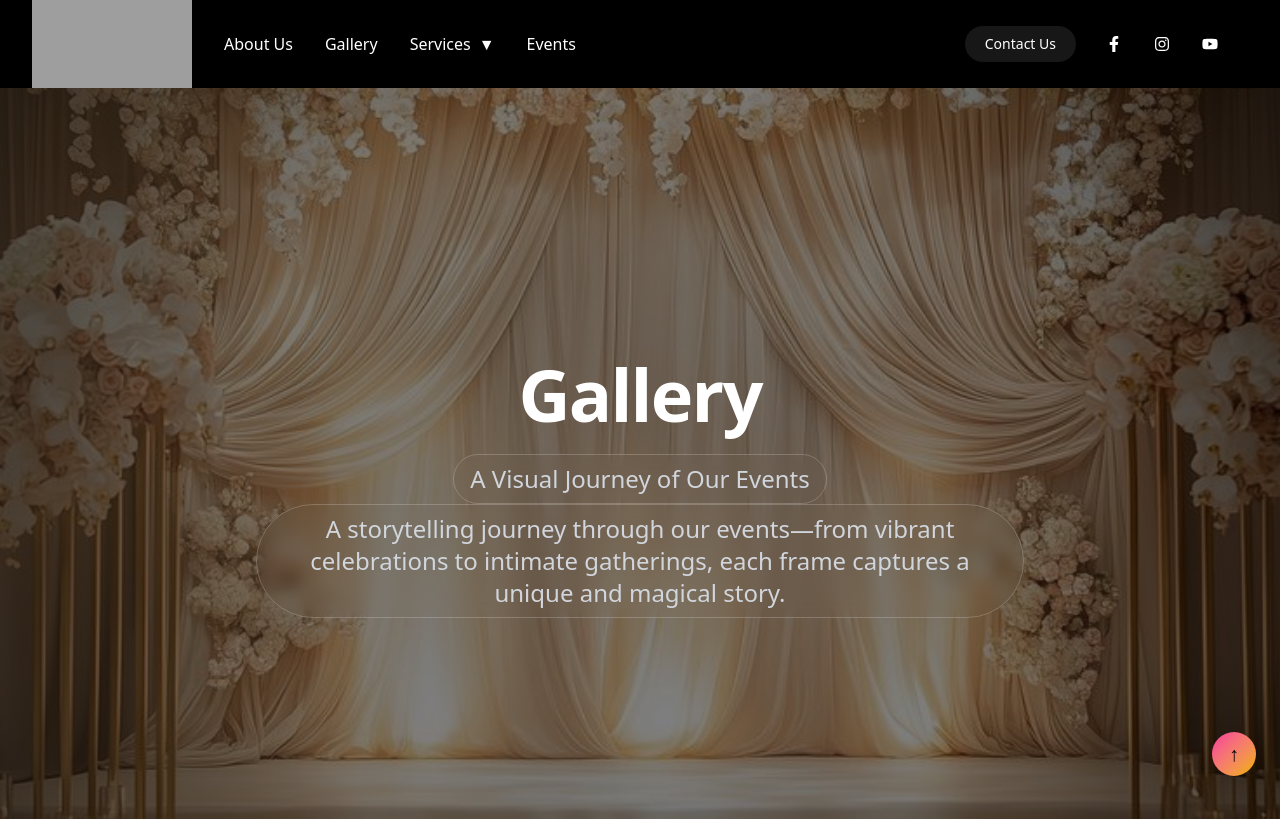
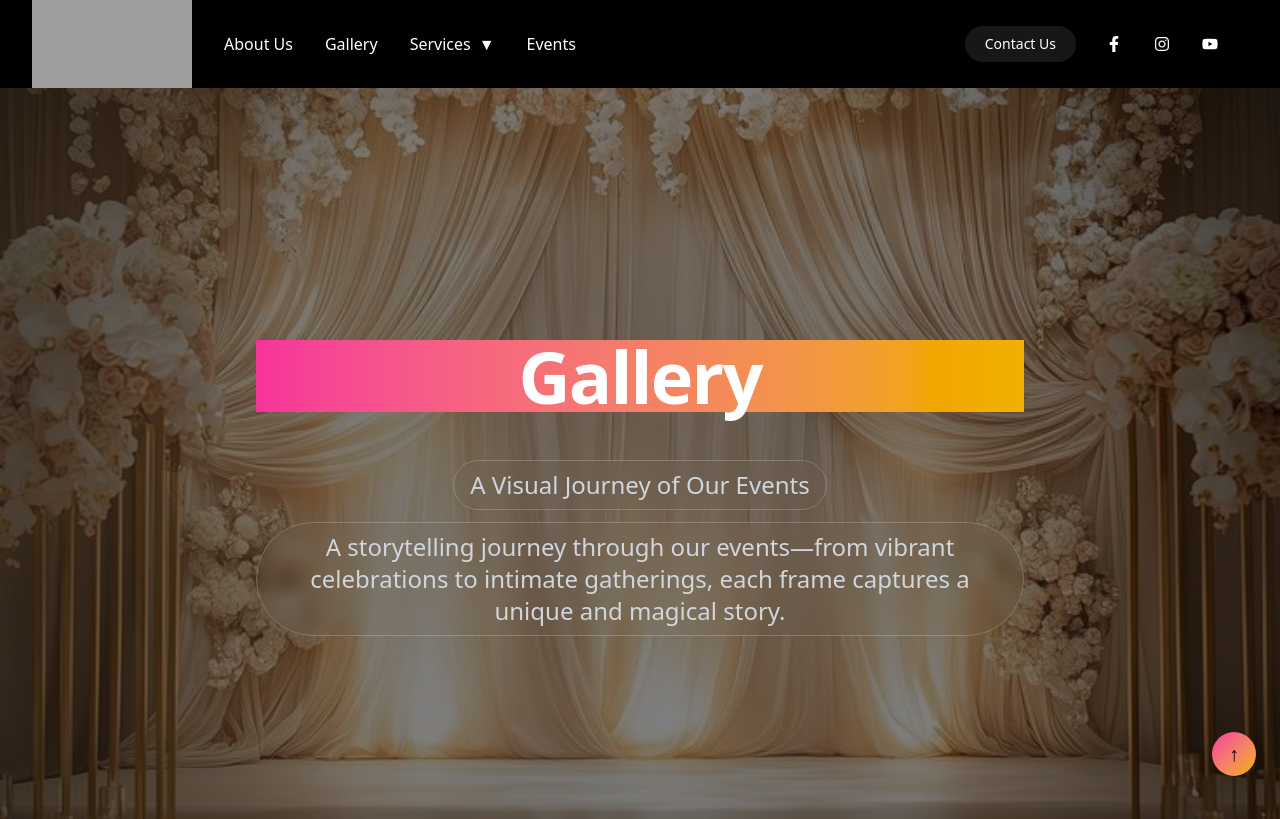
Before and after one commit to Abhishekn1234/event_managements, a React (Vite) app: page /gallery in a window 1280 px wide. Shown: the top 819 px of the page. Built offline with nearby package versions, Linux system fonts and the light colour scheme; grey boxes are pictures that could not be loaded.

Commit message:
`Updated Gallery page with new styles and layout`

```diff
--- a/src/pages/Gallery.tsx
+++ b/src/pages/Gallery.tsx
@@ -93,11 +93,12 @@ export default function Gallery() {
       ${visible1 ? "opacity-100 translate-y-0" : "opacity-0 translate-y-10"}
     `}
   >
-    <h1 className="text-5xl md:text-6xl lg:text-7xl font-bold text-white mb-6 tracking-tight">
+    <h1 className="text-5xl md:text-6xl lg:text-7xl font-bold bg-gradient-to-r from-pink-500 to-yellow-500 mb-6 tracking-tight">
       Gallery
     </h1>
+    <br/>
 
-    <p className="inline-block text-xl md:text-2xl text-gray-300 px-4 py-2 border border-white/20 rounded-full backdrop-blur-sm">
+    <p className="inline-block  mb-3 text-xl md:text-2xl text-gray-300 px-4 py-2 border border-white/20 rounded-full backdrop-blur-sm">
       A Visual Journey of Our Events
     </p>
 
```
